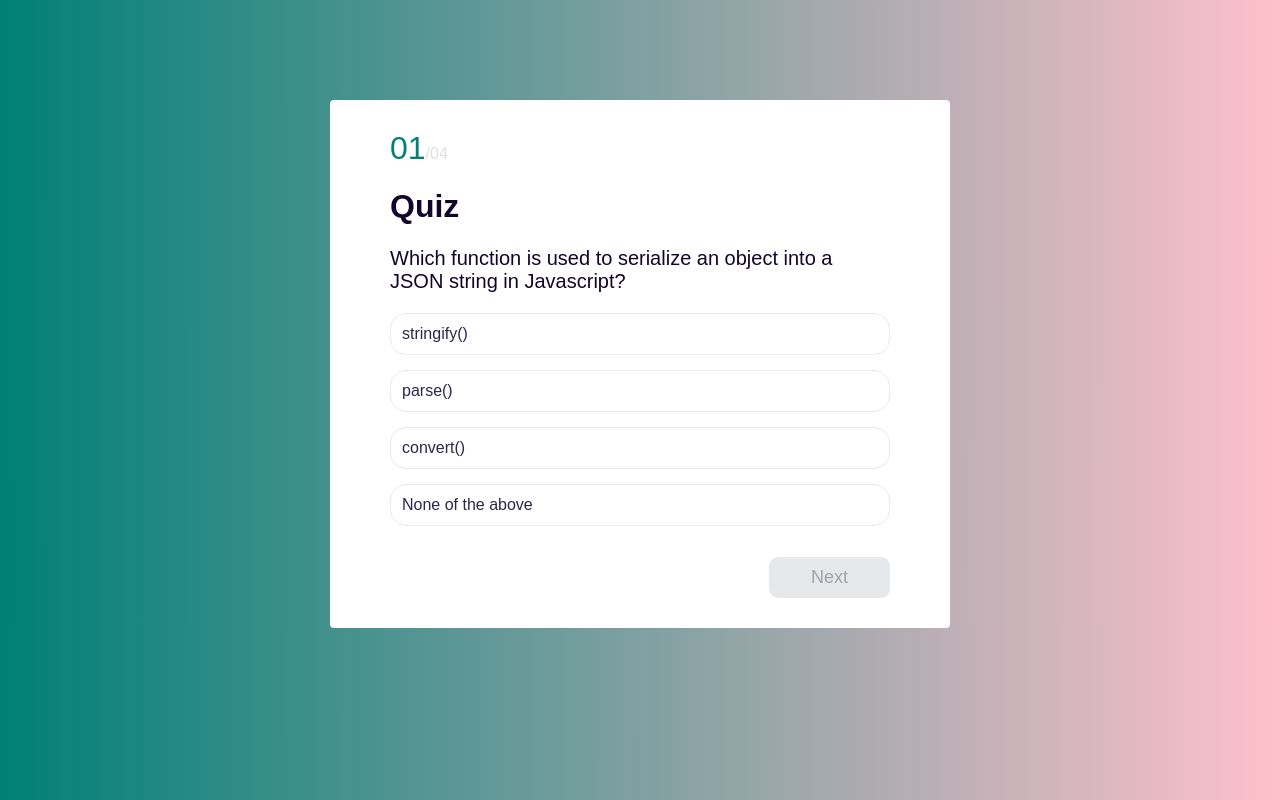
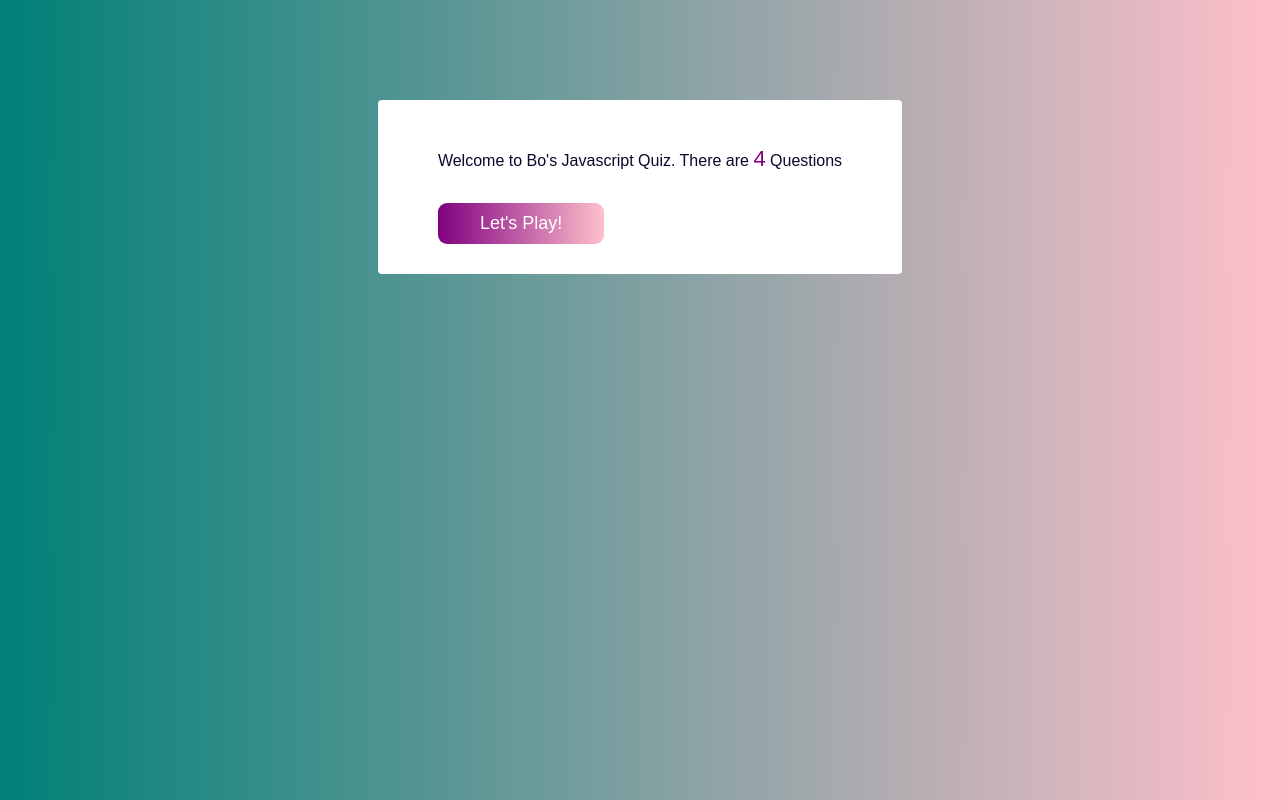
Before and after one commit to jewc/quiz-app-bootcamp, a React (Create React App) app: page / in a window 1280 px wide. Built offline with nearby package versions, Linux system fonts and the light colour scheme; a web font is replaced by a local one.

Commit message:
Added landing page, restart button, fixed select button

```diff
--- a/src/quiz.js
+++ b/src/quiz.js
@@ -15,6 +15,7 @@ const Quiz = () => {
   // State to highlight the selected answer
   const [selectedAnswerIndex, setSelectedAnswerIndex] = useState(null);
   const [showResult, setShowResult] = useState(false);
+  const [showQuiz, setShowQuiz] = useState(false);
 
   // Result state
   const [result, setResult] = useState({
@@ -39,14 +40,29 @@ const Quiz = () => {
       selectedAnswer
         ? {
             ...prev,
-            score: prev.score + 5,
-            correctAnswer: prev.correctAnswers + 1,
+            score: prev.score + 1,
+            correctAnswers: prev.correctAnswers + 1,
           }
         : {
             ...prev,
             wrongAnswers: prev.wrongAnswers + 1,
           }
     );
+  };
+
+  const onClickRestart = () => {
+    // set ShowResult to false
+    setShowResult(false);
+    // Update Result state
+    setResult({
+      score: 0,
+      correctAnswers: 0,
+      wrongAnswers: 0,
+    });
+  };
+
+  const onClickStart = () => {
+    setShowQuiz(true);
   };
 
   // Logic for Selected Answer
@@ -65,7 +81,8 @@ const Quiz = () => {
 
   return (
     <div className="quiz-container">
-      {!showResult ? (
+      {showQuiz ? (
+        !showResult ? (
           <div>
             <div>
               <span className="active-question-no">
@@ -83,7 +100,7 @@ const Quiz = () => {
                   onClick={() => onAnswerSelected(answer, index)}
                   key={answer}
                   className={
-                  selectedAnswerIndex === index ? "selectedAnswer" : null
+                    selectedAnswerIndex === index ? "selected-answer" : null
                   }
                 >
                   {answer}
@@ -114,6 +131,20 @@ const Quiz = () => {
             <p>
               Wrong Answers: <span>{result.wrongAnswers}</span>
             </p>
+            <div>
+              <button onClick={onClickRestart}>Restart</button>
+            </div>
+          </div>
+        )
+      ) : (
+        <div className="result">
+          <p>
+            Welcome to Bo's Javascript Quiz. There are{" "}
+            <span>{questions.length}</span> Questions
+          </p>
+          <div>
+            <button onClick={onClickStart}>Let's Play!</button>
+          </div>
         </div>
       )}
     </div>
```
Lines whose indentation alone changed are shown as unchanged.
